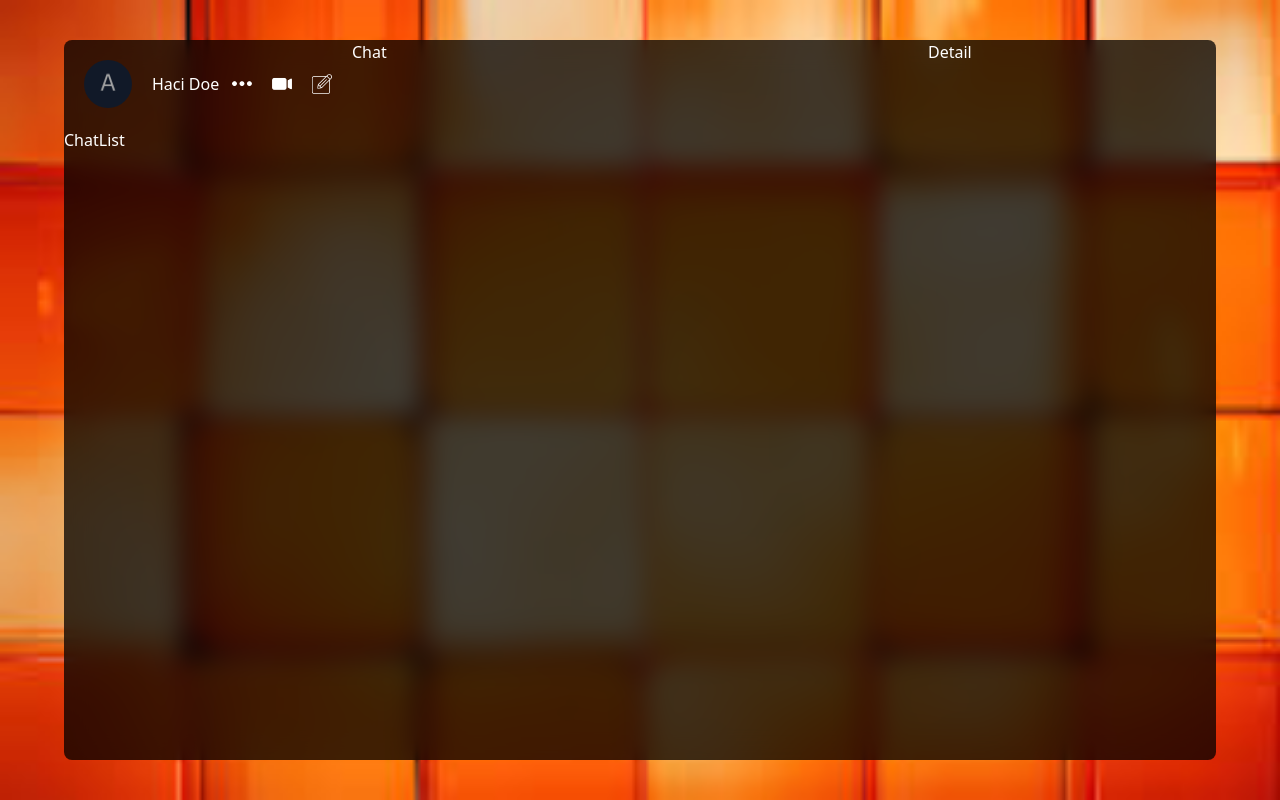
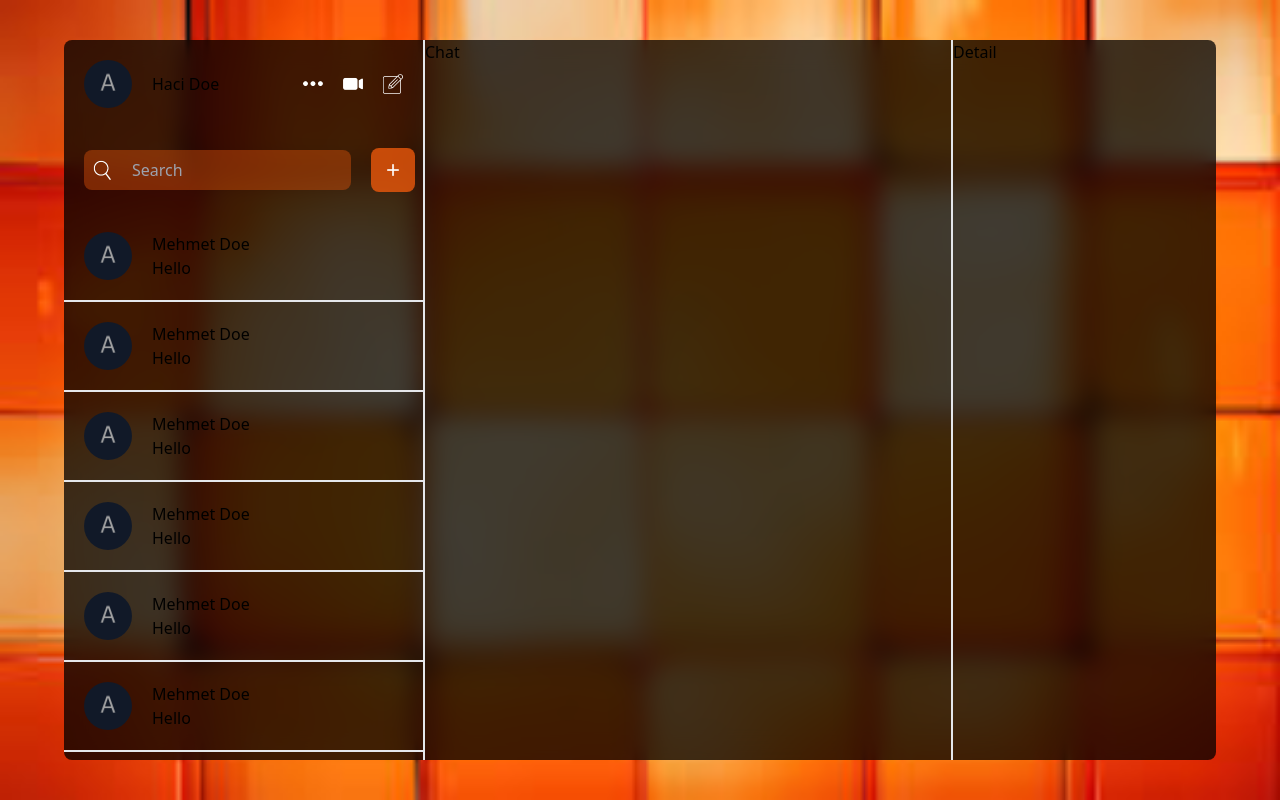
Before and after one commit to uyar42/React-ChatApp, a React (Vite) app: page / in a window 1280 px wide. Built offline with nearby package versions, Linux system fonts and the light colour scheme.

Commit message:
Userlist , searchbar design

```diff
--- a/src/Components/Chat.jsx
+++ b/src/Components/Chat.jsx
@@ -1,5 +1,5 @@
 const Chat = () => {
-  return <div className="flex-2">Chat</div>;
+  return <div className="flex-2 border-l-2 border-r-2">Chat</div>;
 };
 
 export default Chat;
--- a/src/Components/List/ChatList.jsx
+++ b/src/Components/List/ChatList.jsx
@@ -1,5 +1,73 @@
+import { useState } from "react";
+
 const ChatList = () => {
-  return <div>ChatList</div>;
+  const [changeMode, setChangeMode] = useState(false);
+  return (
+    // serachbar
+    <div className="flex-1  overflow-y-scroll scroll">
+      <div className="flex items-center gap-5 p-5">
+        <div className="flex-1 flex p-2  items-center text-white gap-5 rounded-lg bg-opacity-40 bg-orange-600">
+          <img className="h-5 w-5 cursor-pointer" src="./search.png" alt="" />
+          <input
+            className="bg-transparent outline-none border-none flex-1"
+            type="text"
+            placeholder="Search"
+          />
+        </div>
+        <img
+          className="h-11 w-11 bg-orange-600 bg-opacity-80  p-4 rounded-lg cursor-pointer hover:brightness-90
+          "
+          src={changeMode ? "./minus.png" : "./plus.png"}
+          alt=""
+          onClick={() => setChangeMode((prev) => !prev)}
+        />
+      </div>
+
+      {/* chats */}
+      <div className="flex items-center p-5 gap-5 cursor-pointer border-b-2 hover:backdrop-opacity-55">
+        <img className="rounded-full w-12 h-12" src="./avatar.png" alt="" />
+        <div className="">
+          <span>Mehmet Doe</span>
+          <p>Hello</p>
+        </div>
+      </div>
+      <div className="flex items-center p-5 gap-5 cursor-pointer border-b-2    hover:backdrop-opacity-55">
+        <img className="rounded-full w-12 h-12" src="./avatar.png" alt="" />
+        <div className="">
+          <span>Mehmet Doe</span>
+          <p>Hello</p>
+        </div>
+      </div>
+      <div className="flex items-center p-5 gap-5 cursor-pointer border-b-2   hover:backdrop-opacity-55">
+        <img className="rounded-full w-12 h-12" src="./avatar.png" alt="" />
+        <div className="">
+          <span>Mehmet Doe</span>
+          <p>Hello</p>
+        </div>
+      </div>
+      <div className="flex items-center p-5 gap-5 cursor-pointer border-b-2   hover:backdrop-opacity-55">
+        <img className="rounded-full w-12 h-12" src="./avatar.png" alt="" />
+        <div className="">
+          <span>Mehmet Doe</span>
+          <p>Hello</p>
+        </div>
+      </div>
+      <div className="flex items-center p-5 gap-5 cursor-pointer border-b-2   hover:backdrop-opacity-55">
+        <img className="rounded-full w-12 h-12" src="./avatar.png" alt="" />
+        <div className="">
+          <span>Mehmet Doe</span>
+          <p>Hello</p>
+        </div>
+      </div>
+      <div className="flex items-center p-5 gap-5 cursor-pointer border-b-2  hover:backdrop-opacity-55 ">
+        <img className="rounded-full w-12 h-12" src="./avatar.png" alt="" />
+        <div className="">
+          <span>Mehmet Doe</span>
+          <p>Hello</p>
+        </div>
+      </div>
+    </div>
+  );
 };
 
 export default ChatList;
--- a/src/Components/List/List.jsx
+++ b/src/Components/List/List.jsx
@@ -3,7 +3,7 @@ import UserInfo from "./UserInfo";
 
 const List = () => {
   return (
-    <div className="flex-1">
+    <div className="flex-1 flex flex-col">
       <UserInfo></UserInfo>
       <ChatList></ChatList>
     </div>
--- a/src/index.css
+++ b/src/index.css
@@ -6,6 +6,7 @@
   margin: 0;
   padding: 0;
   box-sizing: border-box;
+  scrollbar-width: none;
 }
 
 body {
@@ -17,5 +18,5 @@ body {
   align-items: center;
   justify-content: center;
   height: 100vh;
-  color: white;
+  /* color: white; */
 }
--- a/tailwind.config.js
+++ b/tailwind.config.js
@@ -6,6 +6,9 @@ export default {
       flex: {
         2: "2 2 0%",
       },
+      backgroundColor: {
+        main: "rgba(17, 25, 40,0.5)",
+      },
     },
   },
   plugins: [],
```
